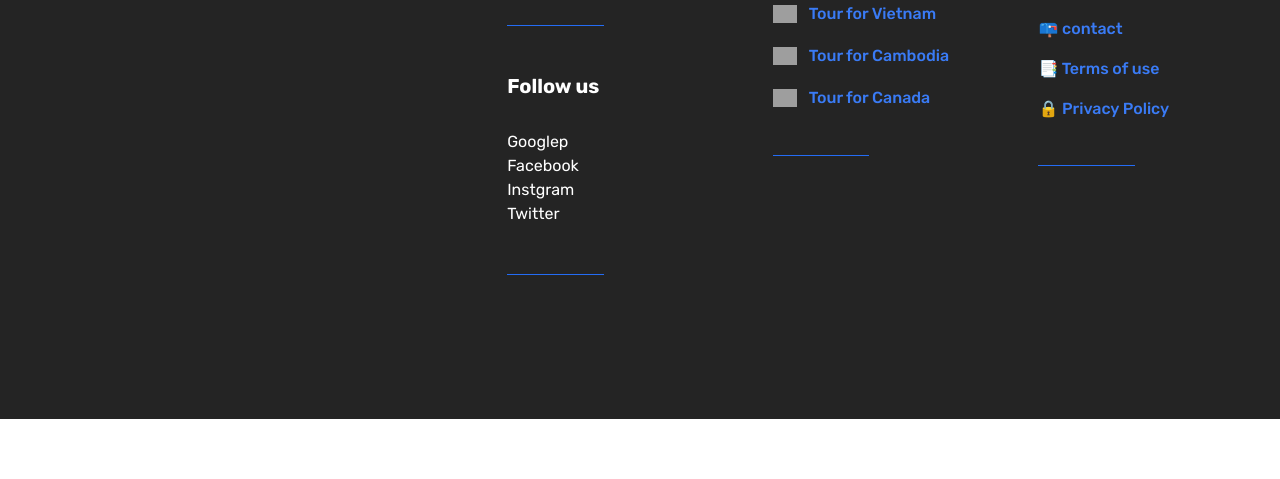
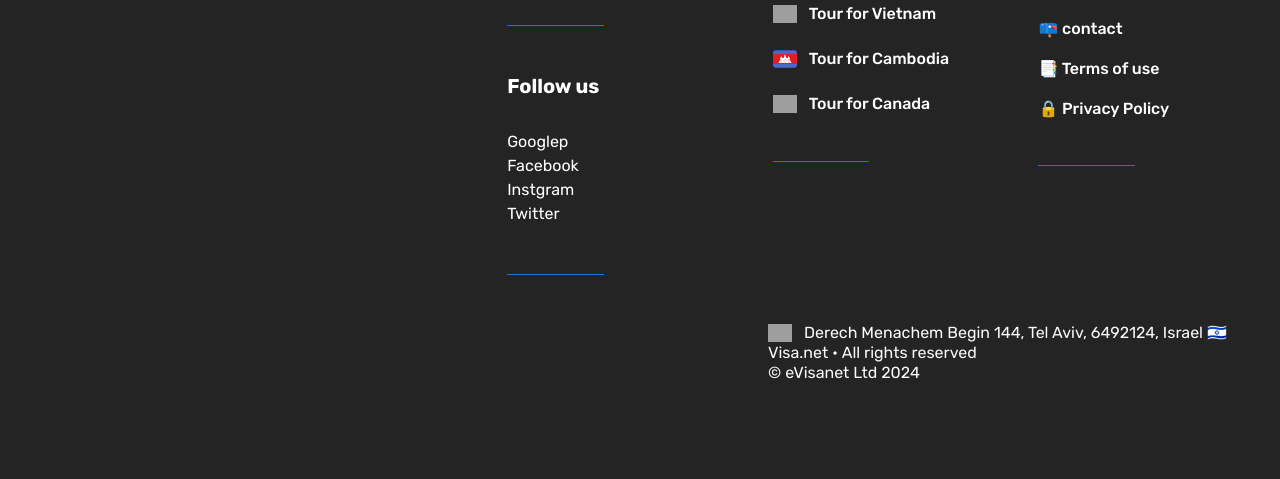
Before and after one commit to Mason2060/ex240401-travel-tours, a plain HTML site: page index.html in a window 1280 px wide. Shown: the part 6624-7103 px from the top of the page. Before the commit the page ends 7043 px from the top, so only its background shows below. Drawn offline with nearby package versions, Linux system fonts and the light colour scheme; grey boxes are pictures that could not be loaded.

Commit message:
Completed layout of the footer, need to add social icons

```diff
--- a/css/style.css
+++ b/css/style.css
@@ -486,7 +486,6 @@ article.whyus-text p:nth-child(1) {
 }
 
 .footer-icons {
-  border: 1px solid red;
   align-self: start;
 
   display: grid;
@@ -500,7 +499,6 @@ article.whyus-text p:nth-child(1) {
 }
 
 .footer-icons img {
-  /* max-width: 4.8rem; */
   max-height: 4.8rem;
   height: 4.8rem;
 }
@@ -508,7 +506,6 @@ article.whyus-text p:nth-child(1) {
 .footer-icons img:nth-child(1) {
   height: 5.5rem;
 
-  /* border: red 1px solid; */
   grid-column: 1 / -1;
   justify-self: center;
 }
@@ -546,3 +543,33 @@ article.whyus-text p:nth-child(1) {
   margin-bottom: 4.8rem;
   padding: 0;
 }
+
+.page-footer a:link,
+.page-footer a:visited {
+  color: white;
+}
+
+.page-footer a:hover,
+.page-footer a:active {
+  border-bottom: 1px #fff solid;
+}
+
+.footer-address {
+  /* border: red solid 1px; */
+  width: 40%;
+  grid-column: 1 / -1;
+  color: #fafafa;
+  justify-self: end;
+  font-size: 1.6rem;
+  line-height: 2rem;
+}
+
+.footer-address div:nth-child(1) {
+  display: flex;
+  align-items: center;
+  flex-wrap: nowrap;
+  gap: 1.2rem;
+}
+.footer-address img {
+  max-width: 2.4rem;
+}
--- a/index.html
+++ b/index.html
@@ -729,9 +729,7 @@ Sapir and Ohad - USA visa audit
             </li>
 
             <li>
-              <img
-                src="https://s.w.org/images/core/emoji/15.0.3/svg/1f1f0-1f1ed.svg"
-                alt="" />
+              <img src="./img/cambodia.svg" alt="" />
               <a href="#"> Tour for Cambodia</a>
             </li>
 
@@ -759,6 +757,17 @@ Sapir and Ohad - USA visa audit
           </ul>
           <hr />
         </div>
+
+        <div class="footer-address">
+          <div>
+            <img
+              src="https://s.w.org/images/core/emoji/15.0.3/svg/1f1ee-1f1f1.svg"
+              alt="" />
+            <p>Derech Menachem Begin 144, Tel Aviv, 6492124, Israel 🇮🇱</p>
+          </div>
+          <p>Visa.net • All rights reserved</p>
+          <p>© eVisanet Ltd 2024</p>
+        </div>
       </div>
     </footer>
   </body>
```
Also changed, not shown: img/cambodia.svg (added).
